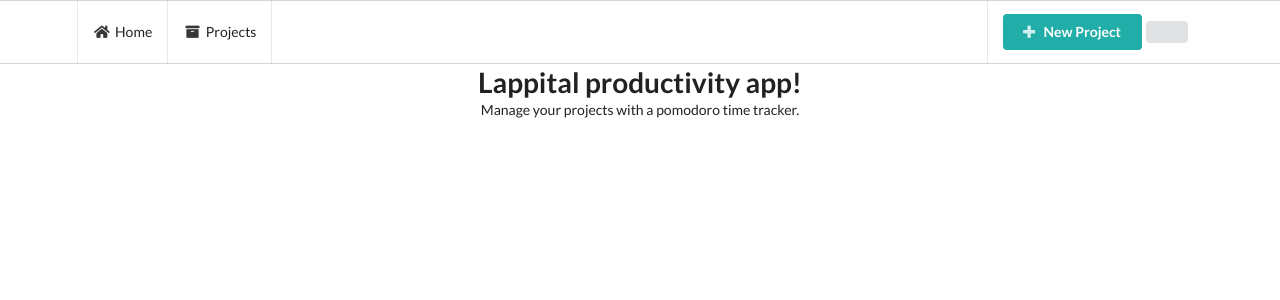
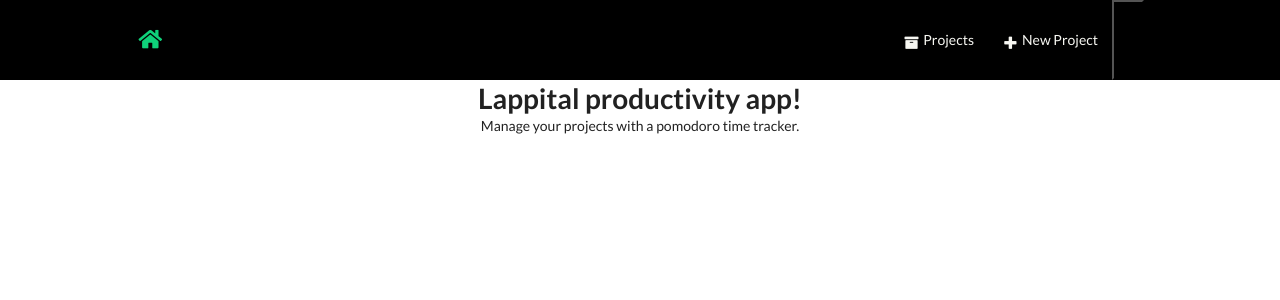
Before and after one commit to davrope/productivity-app, a React (Create React App) app in the folder client/: page / in a window 1280 px wide. Shown: the top 300 px of the page. Built offline with nearby package versions, Linux system fonts and the light colour scheme; no server answers.

Commit message:
Responsive header

```diff
--- a/client/package.json
+++ b/client/package.json
@@ -12,6 +12,7 @@
     "prop-types": "^15.8.1",
     "react": "^17.0.2",
     "react-dom": "^17.0.2",
+    "react-icons": "^4.3.1",
     "react-redux": "^7.2.6",
     "react-router-dom": "^5.2.0",
     "react-scripts": "5.0.0",
@@ -19,6 +20,7 @@
     "redux-devtools-extension": "^2.13.9",
     "redux-form": "^8.3.8",
     "redux-thunk": "^2.4.1",
+    "styled-components": "^5.3.3",
     "web-vitals": "^2.1.4"
   },
   "scripts": {
--- a/client/src/components/Header.js
+++ b/client/src/components/Header.js
@@ -1,5 +1,10 @@
 import React from 'react';
 import {connect} from 'react-redux';
+import {FaBars} from 'react-icons/fa';
+
+// Import libraries to make it responsive:
+
+import styled from 'styled-components'
 
 
 class Header extends React.Component{
@@ -9,58 +14,230 @@ class Header extends React.Component{
                 return;
             case false:
                     return (
-                      <a className = "google log in" href = "/auth/google" key = "googlelogin">
+                      <a className = "google log in" style={{alignItems:'center'}} href = "/auth/google" key = "googlelogin">
+                      {/* //<a  style={{alignItems:'center'}} href = "/auth/google" key = "googlelogin">  */}
                         <i className = "google icon"></i>
                         Login with Google
                       </a>
                       );
             default:
                 return[
-                    <a className = "sign-out" href = "/api/logout" key = "signout"> <i className = "sign-out icon"></i>Logout</a>
+                    <a className = "sign-out" style={{alignItems:'center'}} href = "/api/logout" key = "signout"> <i className = "sign-out icon"></i>Logout</a>
                 ];
         }
     }
 
 
 
-    render() {
-        return (
-          <nav>
-            <div className = "ui attached stackable menu">
-              <div className = "ui container">
-                <a className = "item" href= "/" key = "home button">
-                  <i className = "home icon"></i>
-                  Home
-                </a>
-                <a className = "item" href= {this.props.auth ? '/projects' : '/'} key = "projects button">
-                  <i className = "archive icon"></i>
-                  Projects
-                </a>
+    // render() {
+    //     return (
+    //       <Nav>
+    //         <div className = "ui attached stackable menu">
+    //           <div className = "ui container">
+    //             <a className = "item" href= "/" key = "home button">
+    //               <i className = "home icon"></i>
+    //               Home
+    //             </a>
+    //             <a className = "item" href= {this.props.auth ? '/projects' : '/'} key = "projects button">
+    //               <i className = "archive icon"></i>
+    //               Projects
+    //             </a>
 
-                <div className = "right item">
-                  <div>
-                    <a className = "ui button" href = "/projects/new" style = {{color:'white', backgroundColor: '#21ADA8'}} key = "new project">
-                      <i className = "add icon"></i>
-                      New Project
-                    </a>
-                  </div>
+    //             <div className = "right item">
+    //               <div>
+    //                 <a className = "ui button" href = "/projects/new" style = {{color:'white', backgroundColor: '#21ADA8'}} key = "new project">
+    //                   <i className = "add icon"></i>
+    //                   New Project
+    //                 </a>
+    //               </div>
 
 
 
-                  <button className="ui right floated button">
-                      {this.renderContent()}
-                  </button>
-                </div>
-              </div>
-            </div>
-          </nav>
-        );
-      }
+    //               <button className="ui right floated button">
+    //                   {this.renderContent()}
+    //               </button>
+    //             </div>
+    //           </div>
+    //         </div>
+    //       </Nav>
+    //     );
+    //   }
+
+    render(){
+      return(
+        <Nav>
+          <NavbarContainer>
+            <NavLogo href = "/" key = "home button">
+              <i className='home icon'></i>
+            </NavLogo>
+
+            <MobileIcon >
+            {/* <MobileIcon onClick={toggle}> */}
+                <FaBars/>
+            </MobileIcon>
+            <NavMenu>
+              <NavItem>
+                <NavLinkS className = "item" href= {this.props.auth ? '/projects' : '/'} key = "projects button">
+                  <i className = "archive icon"></i>
+                  Projects
+                </NavLinkS>
+              </NavItem>
+
+              <NavItem>
+                <NavLinkS className = "item" href = "/projects/new"  key = "new project">
+                    <i className = "add icon"></i>
+                    New Project
+                  </NavLinkS>
+              </NavItem>
+
+
+              <NavItem>
+                <NavButton>
+                  {this.renderContent()}
+                </NavButton>
+              </NavItem>
+            </NavMenu>
+
+
+          </NavbarContainer>
+        </Nav>
+      )
+    }
 }
 
+// Styled components:
+
+const Nav = styled.nav`
+    box-sizing: border-box;
+    width: 100%;
+    padding: 1em;
+    margin-bottom: 0em;
+
+
+    background-color: #000;
+    height: 80px;
+    margin-top: 0;
+    display: flex;
+    justify-content: center;
+    align-items:center;
+    /* align-items: baseline; */
+    font-size: 1rem;
+    position: sticky;
+    top:0;
+    z-index: 1;
+
+
+    @media screen and (max-width:960px){
+        transition: 0.8s all ease;
+    }
+`
+
+const NavbarContainer = styled.nav`
+    display:flex;
+    justify-content: space-between;
+    height:80px;
+    z-index: 1;
+    width: 100%;
+    padding: 0 24px;
+    max-width: 1100px;
+`
+
+const NavLogo = styled.a`
+    color: #0fd27a;
+    justify-self: flex-start;
+    cursor: pointer;
+    font-size: 1.5rem;
+    display:flex;
+    align-items: center;
+    margin-left:24px;
+    font-weight: bold;
+    text-decoration: none;
+`
+
+const  MobileIcon = styled.div`
+    display: none;
+
+    @media screen and (max-width: 768px){
+        display:block;
+        position: flex;
+        margin-top: 1em;
+        top: 0;
+        right: 0;
+        align-items: center;
+        transform: translate (-100%, 60%);
+        font-size: 1.8rem;
+        cursor: pointer;
+        color: #f7f7f2;
+
+
+        /* background-color: green; */
+    }
+`
+const NavMenu = styled.ul`
+    display: flex;
+    align-items: center;
+    list-style: none;
+    text-align: center;
+    margin-right: 22px;
+
+    @media screen and (max-width: 768px){
+        display: none;
+    }
+`
+
+const NavItem = styled.li`
+    height: 80px;
+
+`
+
+const NavButton = styled.button`
+    /* display: flex;
+    align-items: center;
+    justify-content: center;
+
+    @media screen and (max-width: 768px){
+        display: none;
+
+    } */
+
+    /* color: #f7f7f2; */
+    background-color: #000;
+    border-color: #000;
+    display: flex;
+    align-items: center;
+    text-decoration: none;
+    padding: 0 1rem;
+    width: 100%;
+    height: 100%;
+    cursor: pointer;
+    outline: none;
+
+
+    &.active{
+        border-bottom: 3px solid #00A3A3;
+    }
+
+`
+
+
+
+const NavLinkS = styled.a`
+    color: #f7f7f2;
+    display: flex;
+    align-items: center;
+    text-decoration: none;
+    padding: 0 1rem;
+    height: 100%;
+    cursor: pointer;
+
+    &.active{
+        border-bottom: 3px solid #00A3A3;
+    }
+`
 
 function mapStateToProps({ auth }) {
     return { auth };
   }
 
+
 export default connect(mapStateToProps)(Header);
```
Also changed, not shown: 1 other file (tests, documents, lock files or other folders).
